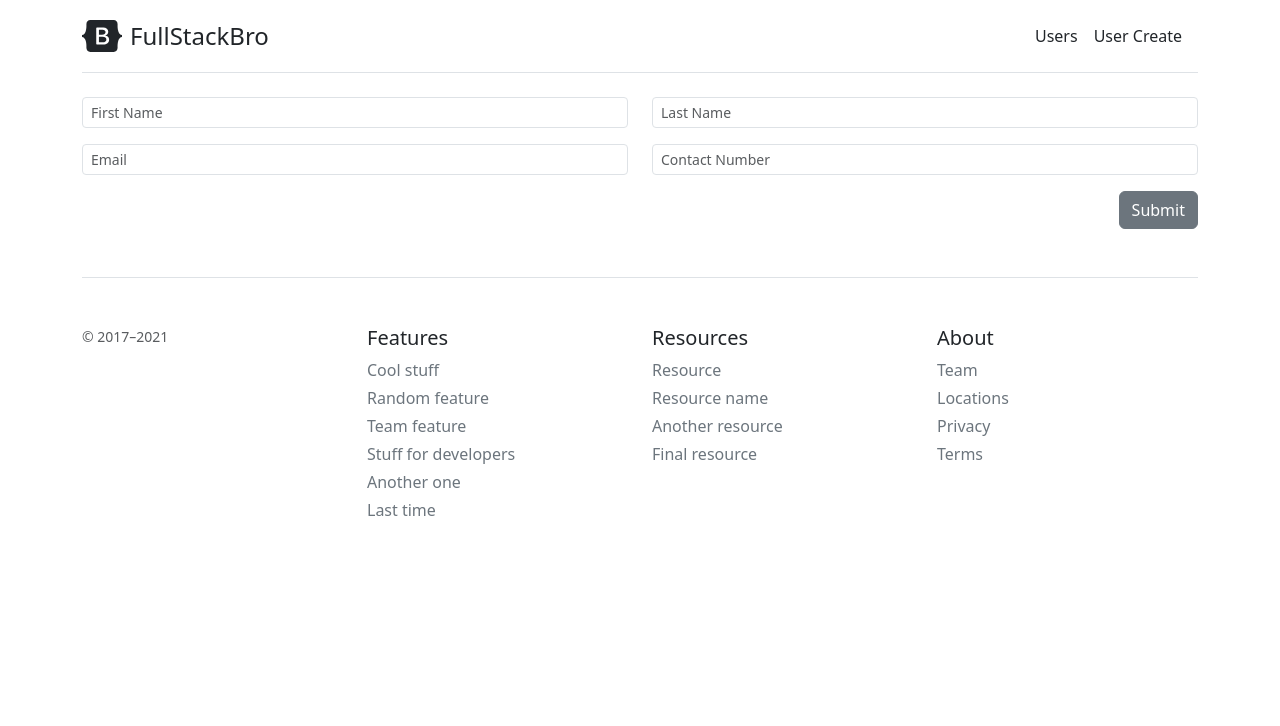
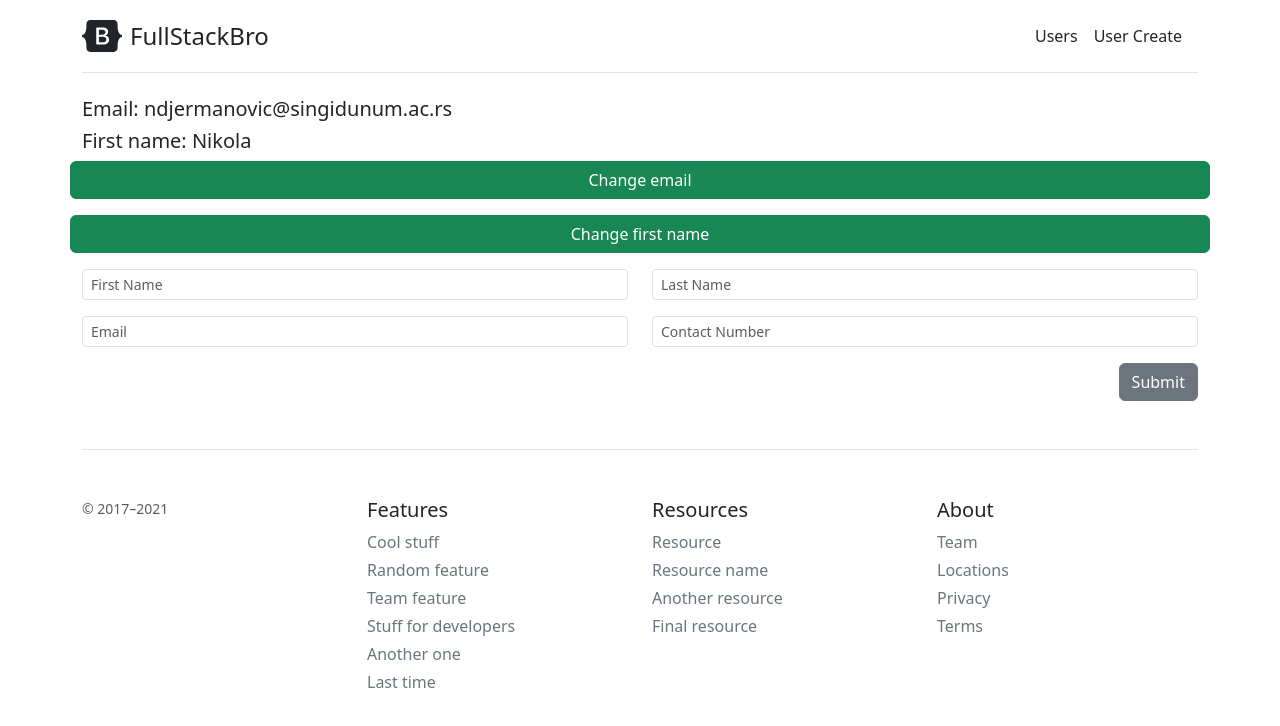
Before and after one commit to ndjerma/isa.fe, a Next.js app: page /user/create in a window 1280 px wide. Shown: the top 726 px of the page. Built offline with nearby package versions, Linux system fonts and the light colour scheme.

Commit message:
ubacen prvi context i pomocne konstante za globalno promenljive

```diff
--- a/src/app/layout.js
+++ b/src/app/layout.js
@@ -1,6 +1,9 @@
+'use client';
+
 import "bootstrap/dist/css/bootstrap.min.css"
 import Header from "@/components/Header/Header";
 import Footer from "@/components/Footer/Footer";
+import {TestProvider} from "@/contexts/testContext";
 
 export default function RootLayout({ children }) {
   return (
@@ -8,7 +11,11 @@ export default function RootLayout({ children }) {
       <body>
           <div className="container py-3">
               <Header />
-              <main>{children}</main>
+                <main>
+                    <TestProvider>
+                        {children}
+                    </TestProvider>
+                </main>
               <Footer />
           </div>
       </body>
--- a/src/app/user/create/page.js
+++ b/src/app/user/create/page.js
@@ -3,10 +3,10 @@
 import {useForm} from "react-hook-form";
 import {Button, Col, Row} from "reactstrap";
 import {post} from "@/core/httpClient";
-import {options} from "axios";
-import {error} from "next/dist/build/output/log";    //ovaj hook ce nam biti glavni baja za forme
+import {useTestActions} from "@/contexts/testContext";
+import testAction from "@/core/testAction";    //ovaj hook (useForm) ce nam biti glavni baja za forme
+                                                          // npm install react-hook-form    <=   treba da ga instaliramo
 
-// npm install react-hook-form    <=   treba da ga instaliramo
 
 
 export default function UserCreate() {
@@ -17,8 +17,30 @@ export default function UserCreate() {
         mode: "onSubmit"
     });
 
+    const {state, dispatch} = useTestActions();
+
     return (
         <>
+            <Row className="mb-3">
+                <h5>Email: {state.email}</h5>
+                <h5>First name: {state.firstName}</h5>
+                <Button className="btn btn-success mb-3" type="button" onClick={() => {
+                    dispatch({
+                        type: testAction.CHANGE_EMAIL,
+                        payload: "teacherJohnny@gmail.com"
+                    })
+                }}>
+                    Change email
+                </Button>
+                <Button className="btn btn-success" type="button" onClick={() => {
+                    dispatch({
+                        type: testAction.CHANGE_FIRST_NAME,
+                        payload: "Johnny"
+                    })
+                }}>
+                    Change first name
+                </Button>
+            </Row>
             <Row className="mb-3">
                 <Col md={6}>
                     <input type="text" className="form-control form-control-sm" placeholder="First Name" {...register("firstName", {
--- /dev/null
+++ b/src/contexts/testContext.js
@@ -0,0 +1,48 @@
+import {createContext, useContext, useReducer} from "react";
+import testAction from "@/core/testAction";
+
+
+const initialState = {
+    firstName: "Nikola",
+    email: "ndjermanovic@singidunum.ac.rs",
+}
+
+//  1. Korak - Kreiranje konteksta => globalnog stanja
+const testContext  = createContext();
+
+//  2. Korak - Kreiranje reducera  => funkcije koja ce promeniti stanje u contextu
+const testReducer = (state, action) => {
+    switch (action.type) {
+        case testAction.CHANGE_EMAIL:        // ovo vucemo iz core/testAction.js kao konstantu
+            return {...state, email: action.payload};
+        case testAction.CHANGE_FIRST_NAME:
+            return {...state, firstName: action.payload};
+        default:
+            return state;
+    }
+}
+
+//  3. Korak - Kreiranje provajdera za nase parcijalne komponente
+const TestProvider = ({children}) => {
+    const [state, dispatch] = useReducer(testReducer, initialState);
+
+    const value = {state, dispatch};
+
+    return (
+        <testContext.Provider value={value}>
+            {children}
+        </testContext.Provider>
+    );
+}
+// 4. Korak - Kreirati funkciju za koriscenje context-a
+const useTestActions = () => {
+    const context = useContext(testContext);
+
+    if (context === undefined) {
+        throw new Error('testActions must be use within TestProvider');
+    }
+
+    return context;
+}
+
+export { TestProvider, useTestActions };
--- /dev/null
+++ b/src/core/testAction.js
@@ -0,0 +1,6 @@
+const testAction = {
+    CHANGE_EMAIL: 'changeEmail',
+    CHANGE_FIRST_NAME: 'changeFirstName',
+}
+
+export default testAction;
```
Also changed, not shown: src/app/user/list/page.js (+28 -3 lines).
